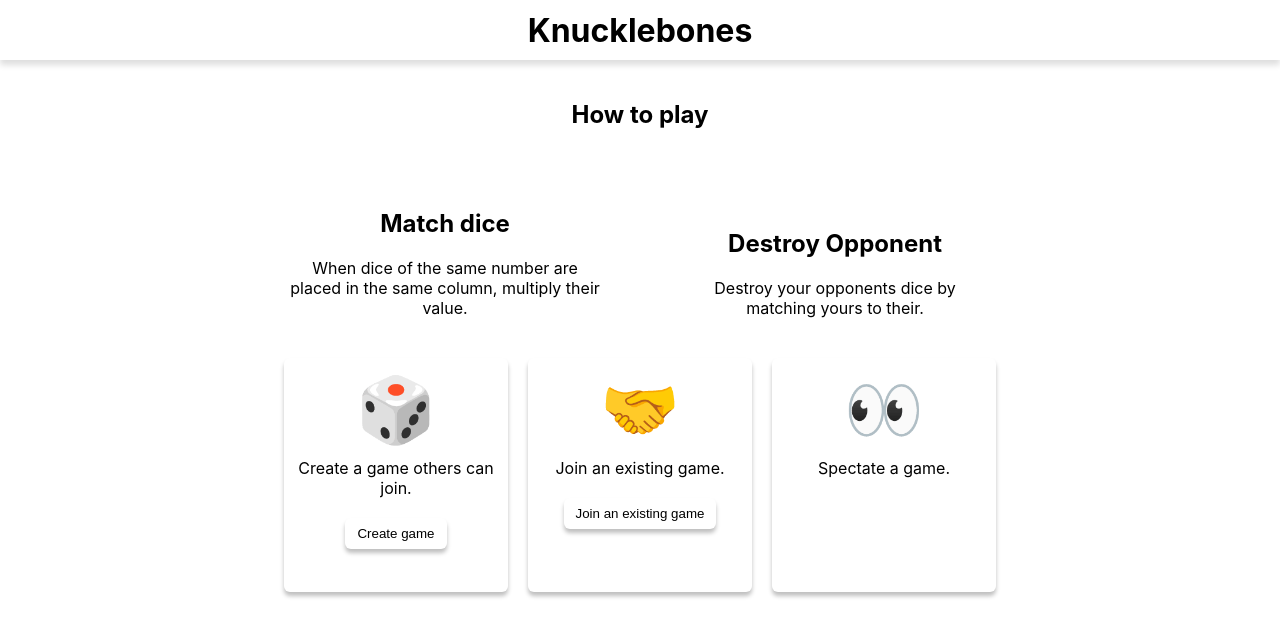
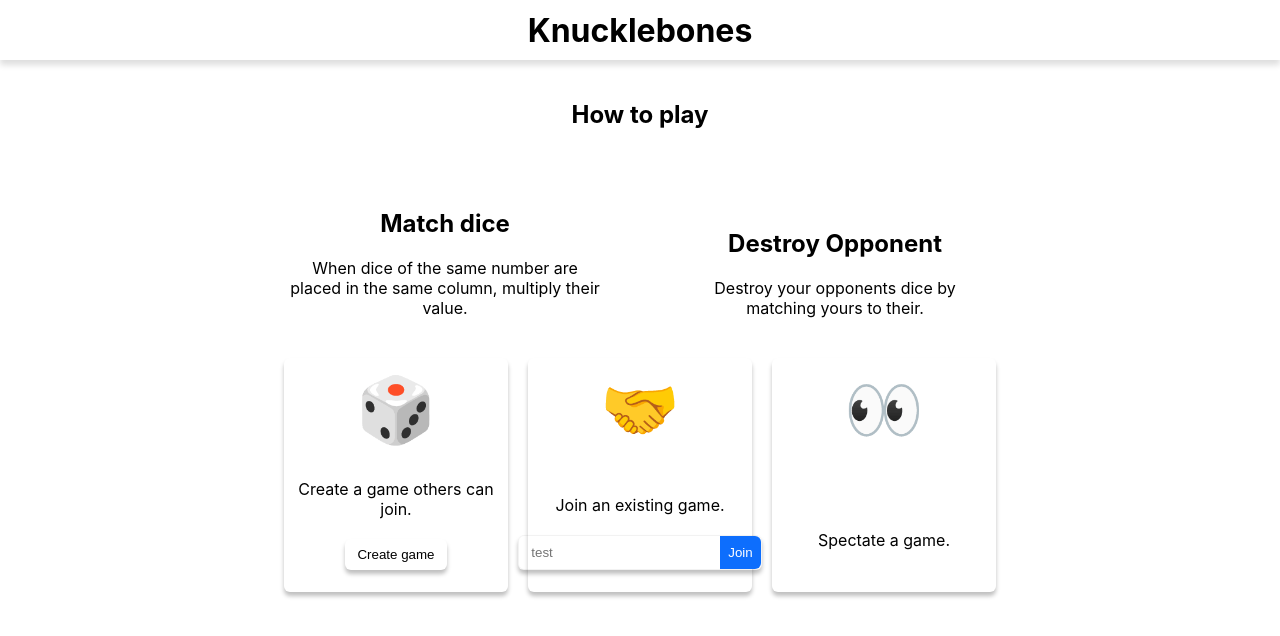
Before and after one commit to raphaelzin/knucklebones, a React (Create React App) app in the folder web/: page / in a window 1280 px wide. Shown: the top 636 px of the page. Built offline with nearby package versions, Linux system fonts and the light colour scheme.

Commit message:
Redirects user after room creation and improves input comp

```diff
--- a/web/src/components/HomeCard.tsx
+++ b/web/src/components/HomeCard.tsx
@@ -19,11 +19,12 @@ const StyledCard = styled.div`
 `
 
 const StyledChildren = styled.div`
-  margin-top: 10px;
+  margin: 10px;
 `
 
 const StyledEmoji = styled.div`
   font-size: 64px;
+  flex-grow: 1;
 `
 
 export const HomeCard: FC<HomeCardProps> = ({ description, emoji, children, className }) => {
--- a/web/src/components/TextInput.tsx
+++ b/web/src/components/TextInput.tsx
@@ -1,28 +1,49 @@
-import { FC } from "react"
+import { FC, useState } from "react"
 import styled from "styled-components"
 
 interface TextInputProps {
   color: string
   actionLabel: string
+  submit: (input: string) => void
 }
 
 const InputContainer = styled.div`
+  border: 1px solid rgba(0,0,0,0.05);
   border-radius: 6px;
-  border: 1px rgba(0,0,0,0.05);
+  box-shadow: 0px 4px 4px rgba(0, 0, 0, 0.25);
+  display: flex;
 `
 
-const ActionButton = styled.button`
-
+const ActionButton = styled.button<{ color: string }>`
+  background-color: ${(p) => p.color};
+  border-radius: 0px 6px 6px 0px;
+  border: none;
+  color: white;
+  padding: 0px 8px;
 `
 
 const TextInputStyle = styled.input`
-
+  appearance: none;
+  border: 0;
+  margin: 8px 10px;
 `
 
-export const TextInput: FC<TextInputProps> = ({ color, actionLabel }) => {
+export const TextInput: FC<TextInputProps> = ({ color, actionLabel, submit }) => {
+  const [input, setInput] = useState("");
+
+
   return (
     <InputContainer>
-
+      <TextInputStyle placeholder="test" onChange={(event) => {
+        event.preventDefault();
+        setInput(event.target.value)
+      }} />
+      <ActionButton color={color} title={actionLabel} onClick={(event) => {
+        event.preventDefault()
+        submit(input)
+      }}>
+        {actionLabel}
+      </ActionButton>
     </InputContainer>
   )
 }
--- a/web/src/index.tsx
+++ b/web/src/index.tsx
@@ -3,7 +3,7 @@ import ReactDOM from 'react-dom/client';
 import './index.css';
 import App from './App';
 import reportWebVitals from './reportWebVitals';
-import { BrowserRouter, createBrowserRouter } from 'react-router-dom';
+import { BrowserRouter } from 'react-router-dom';
 
 const root = ReactDOM.createRoot(
   document.getElementById('root') as HTMLElement
--- a/web/src/pages/home/Home.tsx
+++ b/web/src/pages/home/Home.tsx
@@ -1,5 +1,5 @@
 import { FC } from "react"
-import { redirect } from "react-router-dom"
+import { useNavigate } from "react-router-dom"
 import styled from "styled-components"
 import { Button } from "../../components/Button"
 import { HomeCard } from "../../components/HomeCard"
@@ -39,15 +39,19 @@ const StyledHomeCard = styled(HomeCard)`
 `
 
 export const HomePage: FC = () => {
+  const navigate = useNavigate();
+
   const handleRoomCreation = () => {
     requestRoomCreation().then((code) => {
-      console.log(`received: ${code}`)
-      redirect(`localhost:3000/game/${code}`)
+      navigate(`/games/${code}`)
     }, (error) => {
-      console.log(error)
-      console.log(JSON.stringify(error))
       alert(`error: ${JSON.stringify(error)}`)
     })
+  }
+
+  const joinRoom = (code: string) => {
+    // TODO: join room
+    console.log(code)
   }
 
   return (
@@ -65,18 +69,14 @@ export const HomePage: FC = () => {
 
       <HomeOptionsContainer>
         <StyledHomeCard description="Create a game others can join." emoji="🎲">
-          <form>
-            <Button title="Create game" onClick={handleRoomCreation} />
-          </form>
+          <Button title="Create game" onClick={handleRoomCreation} />
         </StyledHomeCard>
         <StyledHomeCard description="Join an existing game." emoji="🤝">
-          <Button title="Join an existing game" />
+          <TextInput color="#0D6EFD" actionLabel="Join" submit={joinRoom} />
         </StyledHomeCard>
         <StyledHomeCard description="Spectate a game." emoji="👀">
-          <TextInput color="#0D6EFD" actionLabel="Join" />
         </StyledHomeCard>
       </HomeOptionsContainer>
-
     </HomeContainer >
   )
 }
--- a/web/src/pages/home/HomeController.ts
+++ b/web/src/pages/home/HomeController.ts
@@ -3,17 +3,9 @@ export const requestRoomCreation = async (): Promise<string> => {
   const response = await fetch("http://localhost:4000/game/create-game", {
     method: "POST",
     mode: "cors",
-    headers: {
-      Accept: "application/json",
-      "Content-Type": "application/json",
-    },
-    body: JSON.stringify({
-      test: 1,
-    }),
   });
 
   const body = await response.json();
-  console.log(response);
   if (body["data"] && body.data["code"]) {
     return body.data.code;
   }
```
Also changed, not shown: 1 other file (tests, documents, lock files or other folders).
